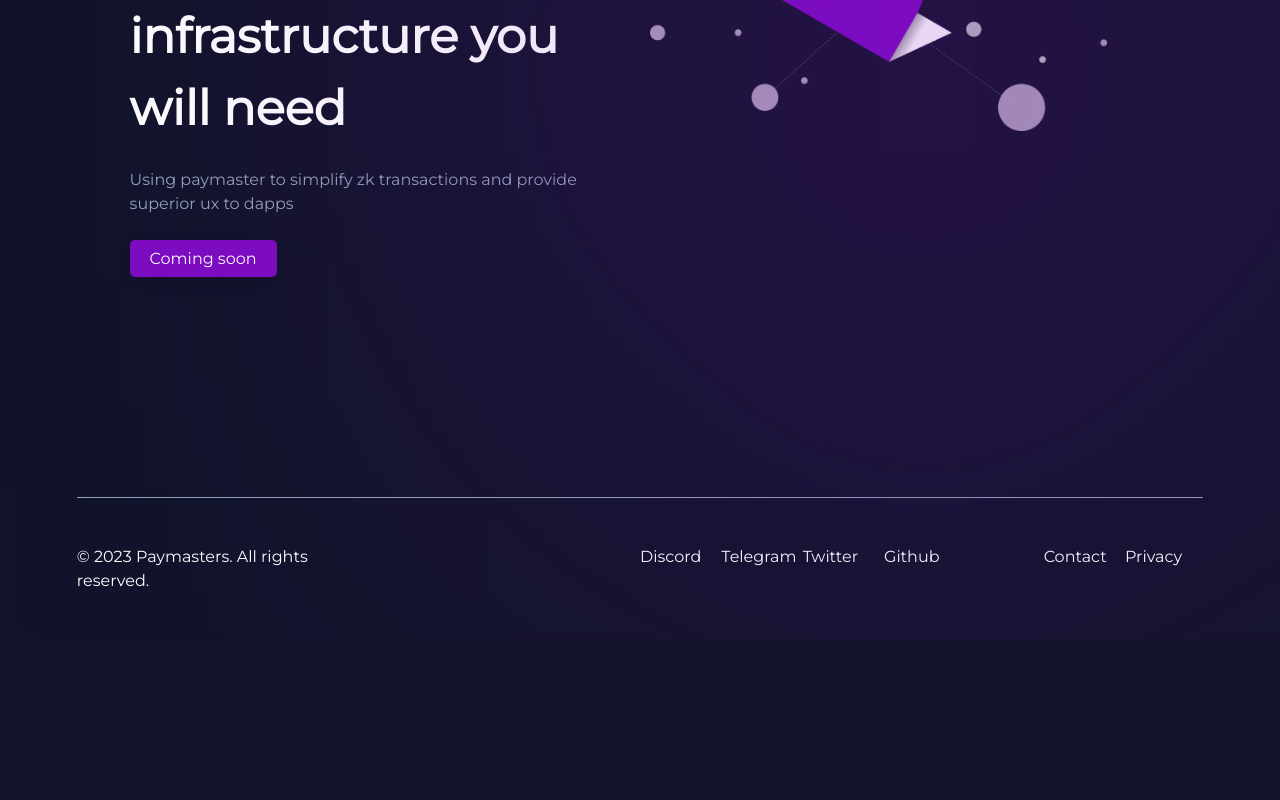
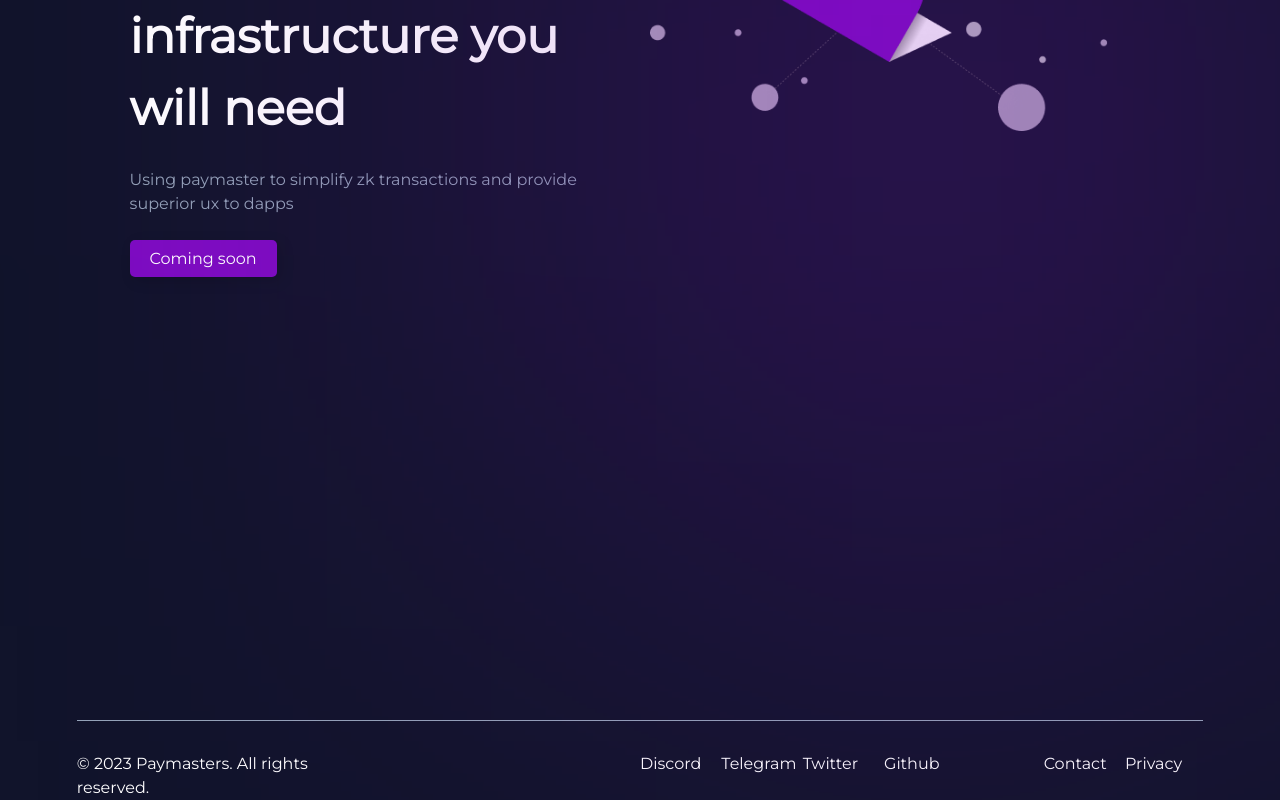
Before and after one commit to code-z2/inst-paymaster, a Next.js app in the folder packages/client/: page / in a window 1280 px wide. Shown: the part 383-1183 px from the top of the page. Before the commit the page ends 1024 px from the top, so only its background shows below. Built offline with nearby package versions, Linux system fonts and the light colour scheme.

Commit message:
added footer

```diff
--- a/packages/client/components/landingpage/footer.tsx
+++ b/packages/client/components/landingpage/footer.tsx
@@ -3,7 +3,7 @@ import { styles } from "./";
 function Footer() {
   return (
     <div className={styles.bottom}>
-      <hr className="border-1 border-slate-400 " />
+      <hr className="border-1 border-slate-400 mt-4" />
       <p>&copy; 2023 Paymasters. All rights reserved. </p>
       <ul>
         <li>
--- a/packages/client/styles/landing/sections.scss
+++ b/packages/client/styles/landing/sections.scss
@@ -5,7 +5,7 @@
   grid-template-columns: repeat(12, 2fr);
   grid-template-rows: repeat(3, 1fr);
   gap: 1.2rem;
-  height: 100%;
+  height: 100vh;
 }
 
 .heading_section {
@@ -328,17 +328,20 @@
 
 .bottom hr {
   grid-column: 1/13;
+  grid-row: 2/2;
 }
 
 .bottom > p {
   overflow: hidden;
   word-wrap: break-word;
   grid-column: 1/4;
+  grid-row: 3/3;
 }
 .bottom ul {
   list-style-type: none;
   display: grid;
   grid-column: 7/13;
+  grid-row: 3/3;
   grid-template-columns: 1fr 1fr 1fr 2fr 1fr 1fr;
   gap: 0.2rem;
 }
```
